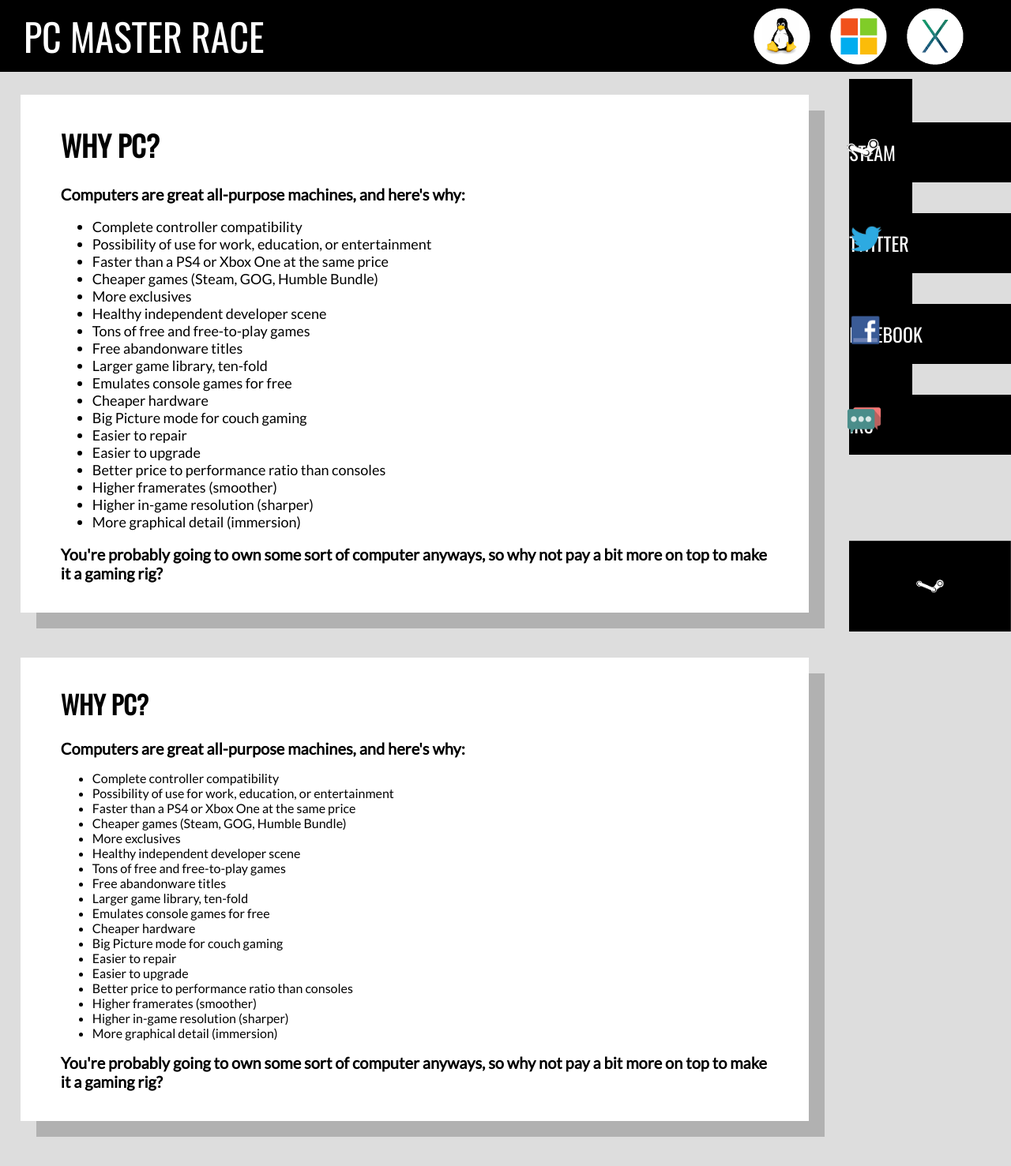
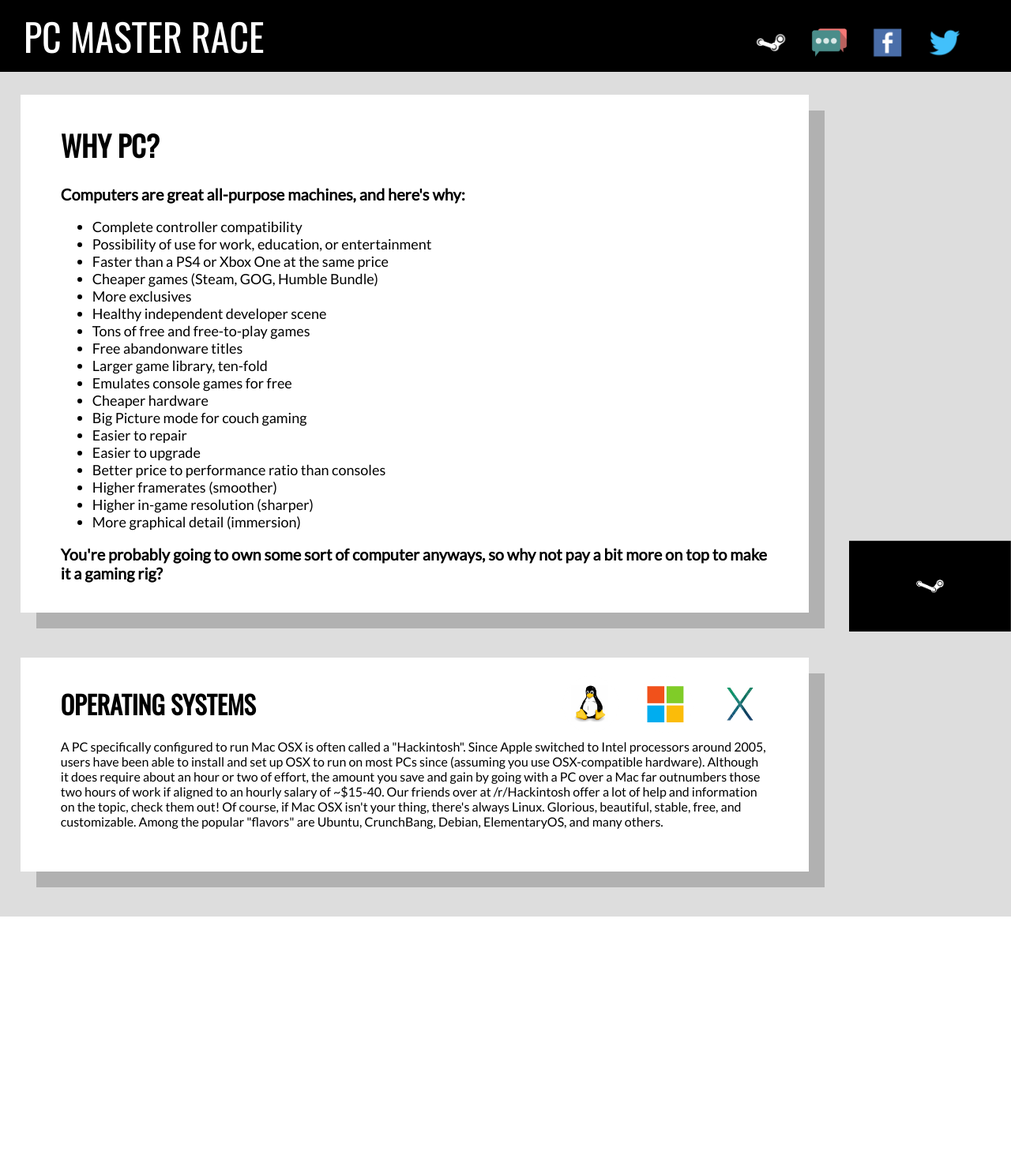
Before and after one commit to Eegras/pcmr, a PHP site: page / in a window 1280 px wide. Shown: the whole page at 79% size. After the commit the page ends 1161 px from the top, so only its background shows below. Run offline with PHP 8.4, Linux system fonts and the light colour scheme; some libraries are stand-ins or nearby versions.

Commit message:
Adding things.

```diff
--- a/css/index.css
+++ b/css/index.css
@@ -63,10 +63,10 @@ b {
 
 .icon {
 	float: right;
-	padding-left: 5%;
-	padding-right: 0px;
+	margin-left: 5%;s
 	margin-right: 0px;
-	height: 72px;
+	height: 48px;
+	margin-top: 20px;
 	-webkit-transition:all 150ms linear;
     -moz-transition:all 150ms linear;
     -o-transition:all 150ms linear;
@@ -74,11 +74,11 @@ b {
 }
 
 .icon:hover {
-	-webkit-transform:translateY(20px);
-	-moz-transform:translateY(20px);
-	-ms-transform:translateY(20px);
-	-o-transform:translateY(20px);
-	transform:translateY(20px);
+	-webkit-transform:scale(1.25, 1.25);
+	-moz-transform:scale(1.25, 1.25);
+	-ms-transform:scale(1.25, 1.25);
+	-o-transform:scale(1.25, 1.25);
+	transform:scale(1.25, 1.25);
 	-webkit-transition:all 150ms linear;
     -moz-transition:all 150ms linear;
     -o-transition:all 150ms linear;
@@ -89,47 +89,24 @@ b {
 /* Navbar */
 
 	.nav {
-		font-family: 'Oswald', sans-serif;
-		position: fixed;
-		right: 0px;
-		padding: 0px;
-		margin: 0px;
-		text-align: left;
-		width: 16%;
+		width: 50%;
+		margin-right: 80%;
+	}
+	.nav a {
+		display: inline;
 	}
 
-	.nav a {
-		background-color: #000;
+	.label {
+		position: fixed;
 		color: #FFF;
+		right: 450px;
+		top: 40px;
 		font-size: 24px;
-		text-decoration: none;
+		opacity: 0;
 		-webkit-transition:all 150ms linear;
 	    -moz-transition:all 150ms linear;
 	    -o-transition:all 150ms linear;
 	    transition:all 150ms linear;
-	    list-style: none;
-	    padding: 20px;
-	    padding-left: 80px;
-	    padding-right: 200px;
-	    width: 100%;
-	}
-
-
-	.nav a:hover {
-		color: #AD85FF;
-		padding-left: 100px;
-		-webkit-transition:all 150ms linear;
-	    -moz-transition:all 150ms linear;
-	    -o-transition:all 150ms linear;
-	    transition:all 150ms linear;
-	}
-
-	.navimg {
-		float: right;
-		position: relative;
-		margin-bottom: -45px;
-		margin-right: 75%;
-		height: 5%;
 	}
 
 .content {
@@ -151,3 +128,35 @@ b {
 	margin-top: 120px;
 	font-size: 18px;
 }
+
+	#oswrapper {
+		position: relative;
+		margin-top: -80px;
+		width: 50%;
+		float: right;
+	}
+
+
+	.osimg {
+		float: right;
+		padding-left: 5%;
+		padding-right: 0px;
+		margin-right: 0px;
+		height: 72px;
+		-webkit-transition:all 150ms linear;
+	    -moz-transition:all 150ms linear;
+	    -o-transition:all 150ms linear;
+	    transition:all 150ms linear;
+	}
+
+	.osimg:hover {
+		-webkit-transform:translateY(-20px);
+		-moz-transform:translateY(-20px);
+		-ms-transform:translateY(-20px);
+		-o-transform:translateY(-20px);
+		transform:translateY(-20px);
+		-webkit-transition:all 150ms linear;
+	    -moz-transition:all 150ms linear;
+	    -o-transition:all 150ms linear;
+	    transition:all 150ms linear;
+	}
--- a/index.html
+++ b/index.html
@@ -14,6 +14,7 @@ Date	: 7/14/2014
 		<meta name="robots" 		content="index, follow" />
 		<!-- CSS Links -->
 		<link rel="stylesheet" type="text/css" href="css/index.css">
+
 	</head>
 
 	<!-- Main body -->
@@ -37,23 +38,21 @@ Date	: 7/14/2014
 		<div class="top">
 			<div class="wrapper">
 				<p class="title">PC MASTER RACE</p>
+            <div class="label">STEAM GROUP</div>
 				<div class="img">
-					<!-- Apple OS X Home Page -->
-					<a href="http://bit.ly/pcmrosx"> 		<img class="icon" src="assets/icons/osx.png"	></a>
-					<!-- Microsoft Windows Home Page -->
-					<a href="http://bit.ly/pcmrwindows"> 	<img class="icon" src="assets/icons/windows.png"></a>
-					<!-- Linux.org Starter Guide -->
-					<a href="http://bit.ly/pcmrlinux">	<img class="icon" src="assets/icons/linux.png" ></a>
+               <!-- Twitter -->
+               <a class="link" data-type="Twitter" href="http://bit.ly/pcmrtwitter">   <img class="icon" src="assets/icons/twitter.png"></a>
+               <!-- Facebook -->
+               <a class="link" data-type="Facebook" href="http://bit.ly/pcmrfacebook">  <img class="icon" src="assets/icons/facebook.png" ></a>
+               <!-- IRC -->
+               <a class="link" data-type="IRC" href="http://bit.ly/pcmrirc">       <img class="icon" src="assets/icons/irc.png" ></a>
+               <!-- Steam Group -->
+               <a class="link" data-type="Steam Group" href="http://bit.ly/pcmrsteam">     <img class="icon" src="assets/icons/steam.png" ></a>
 				</div>
 			</div>
 		</div>
 
-      <div class="nav">
-            <a href="http://bit.ly/pcmrsteam">     <img class="navimg" src="assets/icons/steam.png">     STEAM       </a><br><br>
-            <a href="http://bit.ly/pcmrtwitter">   <img class="navimg" src="assets/icons/twitter.png">   TWITTER     </a><br><br>
-            <a href="http://bit.ly/pcmrfacebook">  <img class="navimg" src="assets/icons/facebook.png">  FACEBOOK    </a><br><br>
-            <a href="http://bit.ly/pcmrirc">       <img class="navimg" src="assets/icons/irc.png">       IRC         </a><br><br>
-      </div>
+
 
 
 
@@ -86,38 +85,34 @@ Date	: 7/14/2014
 
 			<br><br><br>
 
-      <div class="content" id="summary2">
-         <h1>WHY PC?</h1>
-         <b>   Computers are great all-purpose machines, and here's  why: </b>
-         <ul>
-            <li>  Complete controller compatibility                     </li>
-            <li>  Possibility of use for work, education, or entertainment </li>
-            <li>  Faster than a PS4 or Xbox One at the same price          </li>
-            <li>  Cheaper games (Steam, GOG, Humble Bundle)             </li>
-            <li>  More exclusives                                    </li>
-            <li>  Healthy independent developer scene                   </li>
-            <li>  Tons of free and free-to-play games                   </li>
-            <li>  Free abandonware titles                            </li>
-            <li>  Larger game library, ten-fold                      </li>
-            <li>  Emulates console games for free                       </li>
-            <li>  Cheaper hardware                                </li>
-            <li>  Big Picture mode for couch gaming                     </li>
-            <li>  Easier to repair                                </li>
-            <li>  Easier to upgrade                               </li>
-            <li>  Better price to performance ratio than consoles          </li>
-            <li>  Higher framerates (smoother)                       </li>
-            <li>  Higher in-game resolution (sharper)                   </li>
-            <li>  More graphical detail (immersion)                     </li>
-         </ul>
-         <b> You're probably going to own some sort of computer anyways, so why not pay a bit more on top to make it a gaming rig? </b>
+      <div class="content" id="os">
+         <h1>OPERATING SYSTEMS</h1>
+          <div id = "oswrapper">
+               <!-- Apple OS X Home Page -->
+               <a href="http://bit.ly/pcmrosx">       <img class="osimg" src="assets/icons/osx.png" ></a>
+               <!-- Microsoft Windows Home Page -->
+               <a href="http://bit.ly/pcmrwindows">   <img class="osimg" src="assets/icons/windows.png"></a>
+               <!-- Linux.org Starter Guide -->
+               <a href="http://bit.ly/pcmrlinux">  <img class="osimg" src="assets/icons/linux.png" ></a>
+         </div>
+         <p>
+            A PC specifically configured to run Mac OSX is often called a "Hackintosh". Since Apple switched to Intel processors around 2005, users have been able to install and set up OSX to run on most PCs since (assuming you use OSX-compatible hardware). Although it does require about an hour or two of effort, the amount you save and gain by going with a PC over a Mac far outnumbers those two hours of work if aligned to an hourly salary of ~$15-40. Our friends over at /r/Hackintosh offer a lot of help and information on the topic, check them out!
+
+            Of course, if Mac OSX isn't your thing, there's always Linux. Glorious, beautiful, stable, free, and customizable. Among the popular "flavors" are Ubuntu, CrunchBang, Debian, ElementaryOS, and many others.
+         </p>
+
       </div>
 
          <br><br><br>
 
+      <script src="http://code.jquery.com/jquery-1.11.0.min.js">  </script>
+      <script src="http://malsup.github.com/jquery.cycle2.js">    </script>
+      <script src="js/index.js">                         </script>
+      <script>
+      </script>
+
 	</body>
 
-	<script src="http://code.jquery.com/jquery-1.11.0.min.js">	</script>
-	<script src="http://malsup.github.com/jquery.cycle2.js">		</script>
-	<script src="js/index.js">									</script
+
 
 </html>
--- a/js/index.js
+++ b/js/index.js
@@ -1,3 +1,10 @@
+$(".link").hover(function() {
+    $(".label").text($(this).attr("data-type"));
+    $(".label").css("opacity", "1");
+}, function() {
+    $(".label").css("opacity", "0");
+});
+
 if (window.orientation == 0 || window.orientation == 180) {
     $(".cycle").css("opacity", 0);
 }
```
Also changed, not shown: assets/icons/facebook.png, assets/icons/irc.png, assets/icons/steam.png, assets/icons/steamchat.png (added), assets/icons/twitter.png.
